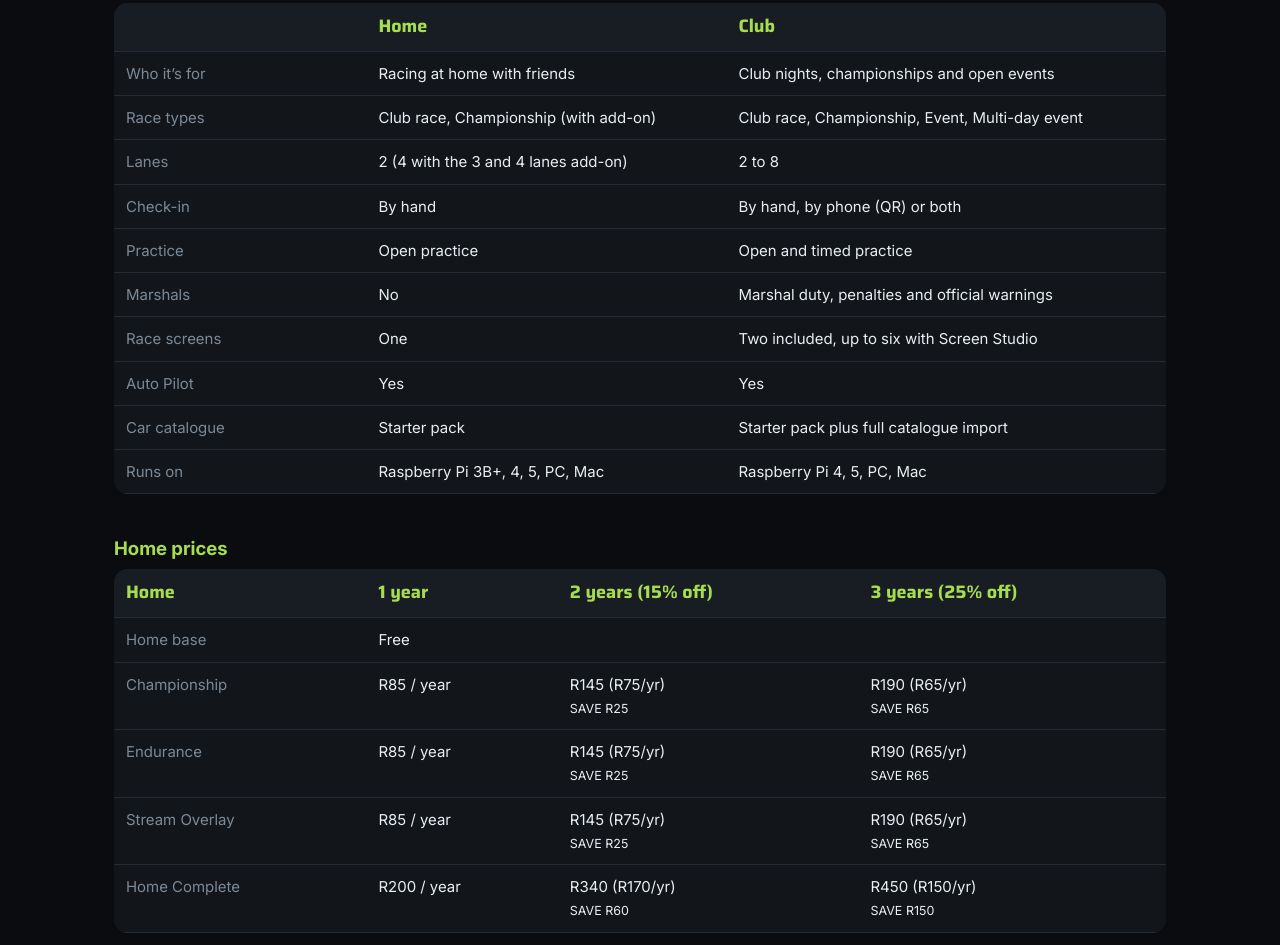
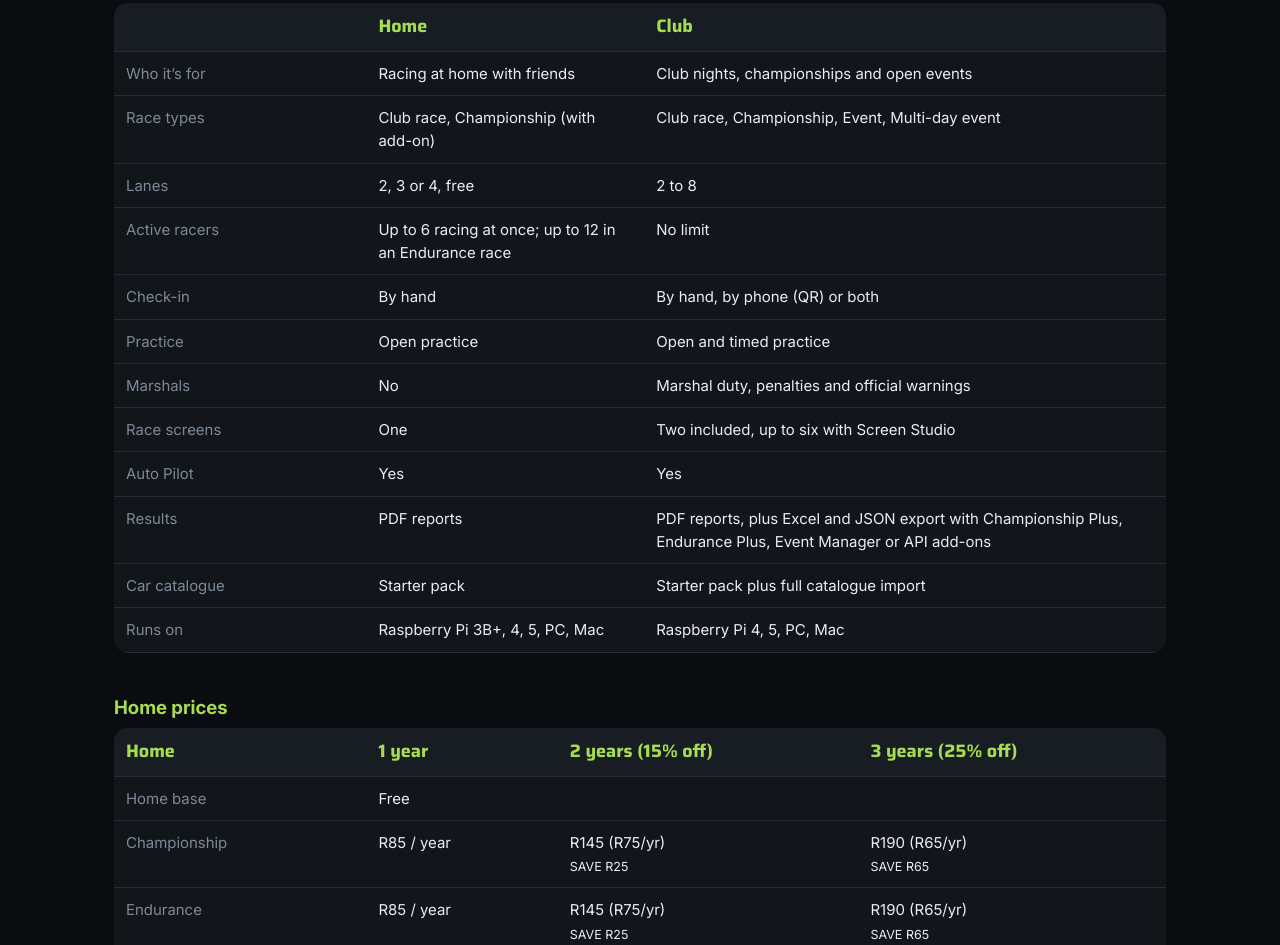
Before and after one commit to meiringjohan/apex-website, a plain HTML site: page pricing.html in a window 1280 px wide. Shown: the part 483-1428 px from the top of the page. Drawn offline with Linux system fonts and the light colour scheme.

Commit message:
pricing: Home 2–4 lanes free, active-racer limits, Results in grid
Correct Lanes: Home is 2, 3 or 4 free (no lane add-on). Add Active racers
row (Home 6 / Endurance 12; Club no limit). Move Results into What's
included (PDF all editions; Excel/JSON with named Club add-ons) and
replace the Good to know Results exports card with a Home limits card.
No price or bundle figures changed.

```diff
--- a/pricing.html
+++ b/pricing.html
@@ -30,12 +30,14 @@
     <tbody>
       <tr><td>Who it’s for</td><td>Racing at home with friends</td><td>Club nights, championships and open events</td></tr>
       <tr><td>Race types</td><td>Club race, Championship (with add-on)</td><td>Club race, Championship, Event, Multi-day event</td></tr>
-      <tr><td>Lanes</td><td>2 (4 with the 3 and 4 lanes add-on)</td><td>2 to 8</td></tr>
+      <tr><td>Lanes</td><td>2, 3 or 4, free</td><td>2 to 8</td></tr>
+      <tr><td>Active racers</td><td>Up to 6 racing at once; up to 12 in an Endurance race</td><td>No limit</td></tr>
       <tr><td>Check-in</td><td>By hand</td><td>By hand, by phone (QR) or both</td></tr>
       <tr><td>Practice</td><td>Open practice</td><td>Open and timed practice</td></tr>
       <tr><td>Marshals</td><td>No</td><td>Marshal duty, penalties and official warnings</td></tr>
       <tr><td>Race screens</td><td>One</td><td>Two included, up to six with Screen Studio</td></tr>
       <tr><td>Auto Pilot</td><td>Yes</td><td>Yes</td></tr>
+      <tr><td>Results</td><td>PDF reports</td><td>PDF reports, plus Excel and JSON export with Championship Plus, Endurance Plus, Event Manager or API add-ons</td></tr>
       <tr><td>Car catalogue</td><td>Starter pack</td><td>Starter pack plus full catalogue import</td></tr>
       <tr><td>Runs on</td><td>Raspberry Pi 3B+, 4, 5, PC, Mac</td><td>Raspberry Pi 4, 5, PC, Mac</td></tr>
     </tbody>
@@ -114,7 +116,7 @@
   <h3 style="margin-top:40px">Good to know</h3>
   <div class="grid3">
     <div class="card"><h3>Club trial</h3><p>Covers the Club base only. Add-ons are not part of the 30-day trial.</p></div>
-    <div class="card"><h3>Results exports</h3><p>PDF reports are always there. Excel and JSON exports come with Championship Plus, Endurance Plus, Event Manager or API.</p></div>
+    <div class="card"><h3>Home limits</h3><p>Home allows up to 6 drivers racing at once, and up to 12 in an Endurance race. Club has no driver limit.</p></div>
     <div class="card"><h3>Hardware</h3><p>Club needs a Pi 4 or 5, a PC or a Mac. Pi 3 runs Home only. Mac is Apple Silicon.</p></div>
     <div class="card"><h3>Languages</h3><p>English, Spanish and Italian on screen, phones and voice call-outs.</p></div>
     <div class="card"><h3>Licence</h3><p>Per computer and per track. Key checked offline. Gentle expiry with grace period.</p></div>
```
